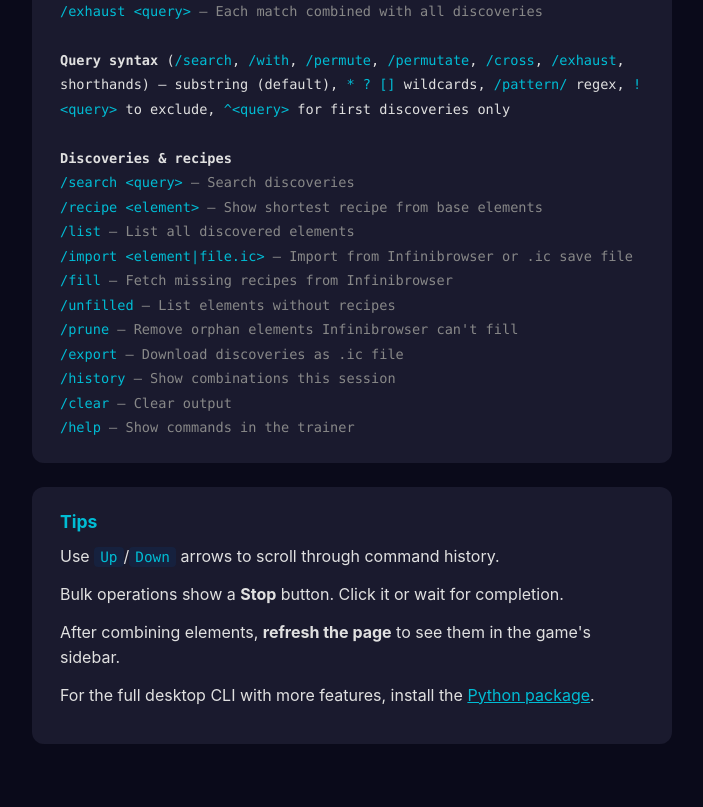
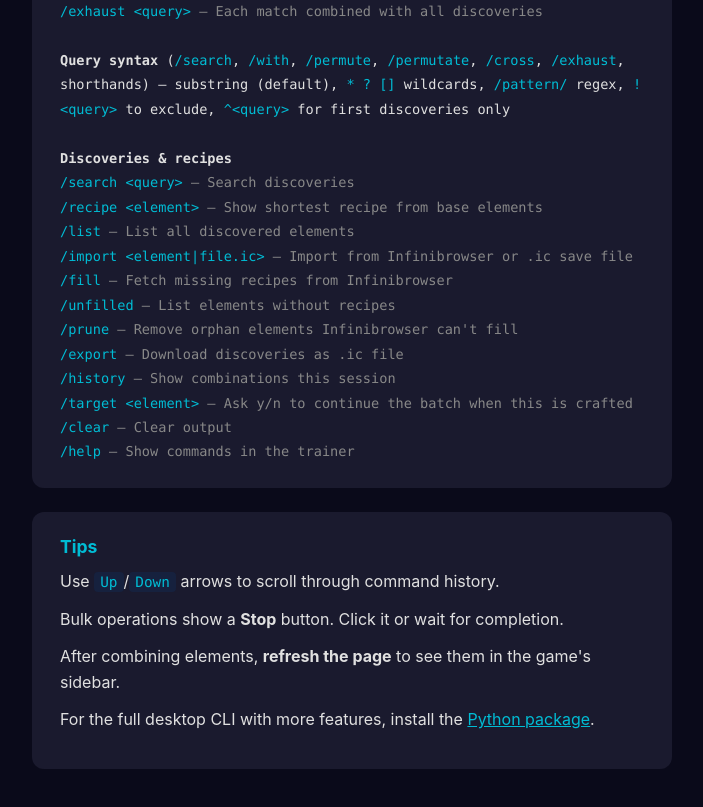
Before and after one commit to hacker6284/infinite-craft-cli, a browser extension: page bookmarklet/index.html in a window 1280 px wide. Shown: the part 1102-1909 px from the top of the page, without its empty margins (288-991 px from the left). Drawn offline with Linux system fonts and the light colour scheme.

Commit message:
docs: document 1.9.0 /target, dual queues, and confirm chrome
README and the Pages command list were still the pre-1.9.0 CLI.

```diff
--- a/bookmarklet/index.html
+++ b/bookmarklet/index.html
@@ -156,6 +156,7 @@ function switchTab(name) {
     <span class="cmd">/prune</span> <span class="desc">— Remove orphan elements Infinibrowser can't fill</span><br>
     <span class="cmd">/export</span> <span class="desc">— Download discoveries as .ic file</span><br>
     <span class="cmd">/history</span> <span class="desc">— Show combinations this session</span><br>
+    <span class="cmd">/target &lt;element&gt;</span> <span class="desc">— Ask y/n to continue the batch when this is crafted</span><br>
     <span class="cmd">/clear</span> <span class="desc">— Clear output</span><br>
     <span class="cmd">/help</span> <span class="desc">— Show commands in the trainer</span><br>
   </div>
```
Also changed, not shown: CHANGELOG.md, README.md.
